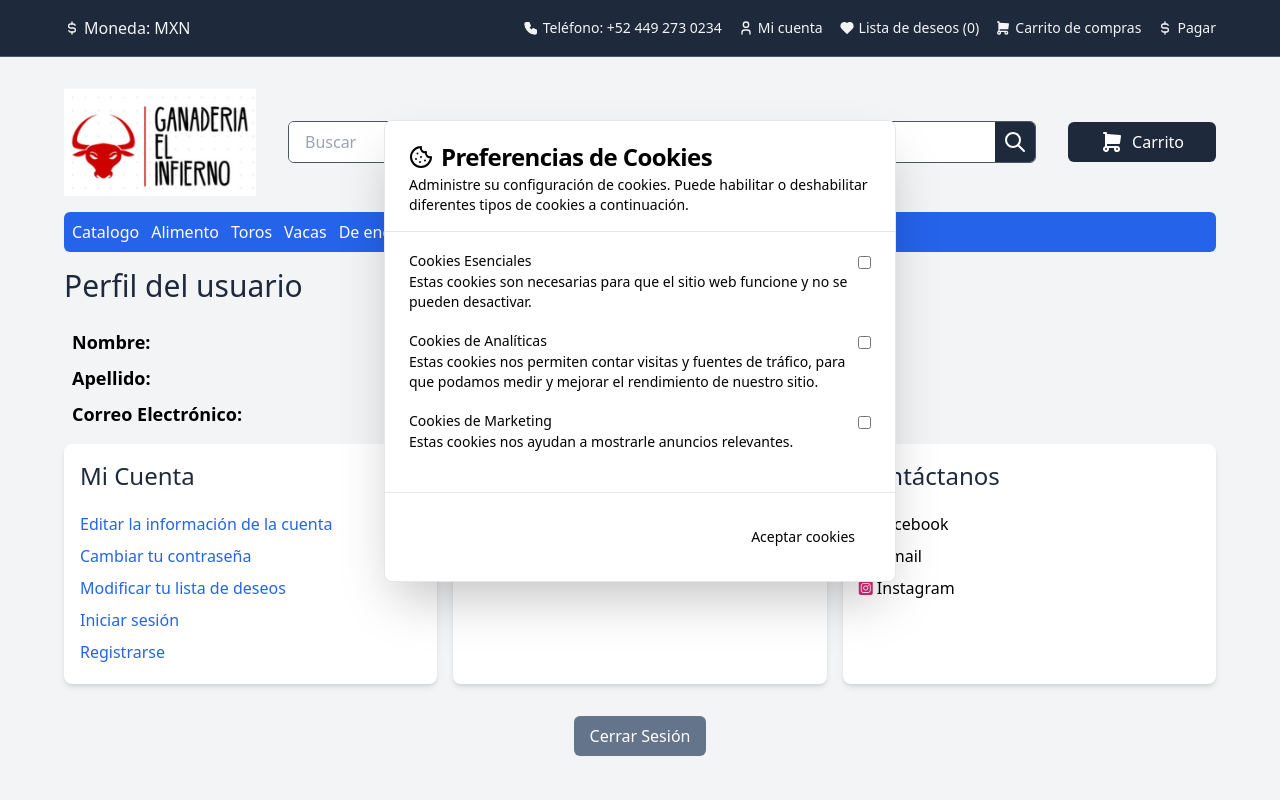
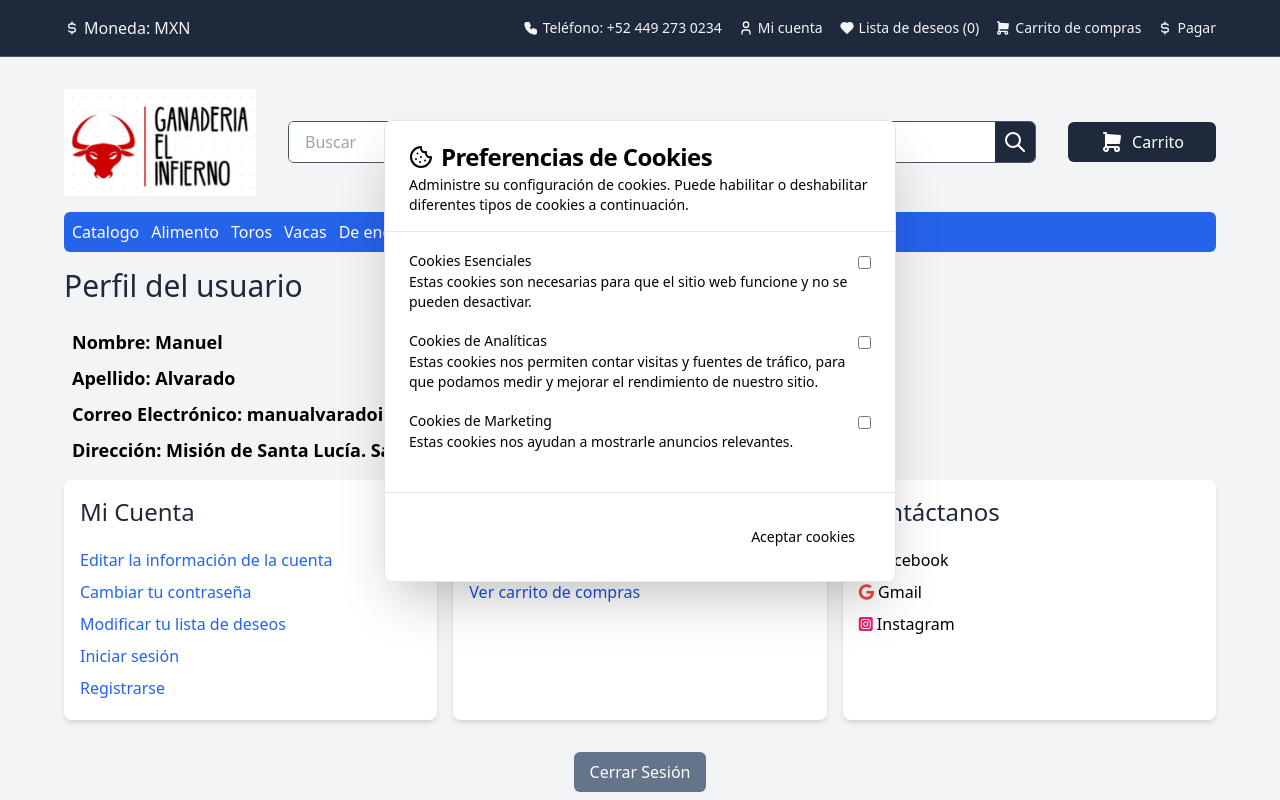
Before and after one commit to Congal-Club/ganaderia-el-infierno, an Astro site: page /account in a window 1280 px wide. Shown: the top 800 px of the page. Built offline with nearby package versions, Linux system fonts and the light colour scheme; Astro itself is replaced by a stand-in of ours.

Commit message:
Standarize filenames

```diff
--- a/src/components/islands/ProfileUser.jsx
+++ b/src/components/islands/ProfileUser.jsx
@@ -2,9 +2,10 @@ export default function ProfileUser() {
   return (
     <div>
       <div className="p-2">
-        <h2 className="text-lg font-semibold mb-2">Nombre: </h2>
-        <h2 className="text-lg font-semibold mb-2">Apellido: </h2>
-        <h2 className="text-lg font-semibold mb-2">Correo Electrónico: </h2>
+        <h2 className="text-lg font-semibold mb-2">Nombre: Manuel </h2>
+        <h2 className="text-lg font-semibold mb-2">Apellido: Alvarado</h2>
+        <h2 className="text-lg font-semibold mb-2">Correo Electrónico: manualvaradoibarr@gmail.com</h2>
+        <h2 className="text-lg font-semibold mb-2">Dirección: Misión de Santa Lucía. San Justino de Orona Madrigal #148 </h2>
       </div>
       <div className="grid grid-cols-1 md:grid-cols-2 lg:grid-cols-3 gap-4">
         <div className="bg-white rounded-lg p-4 shadow-md">
@@ -12,12 +13,12 @@ export default function ProfileUser() {
             Mi Cuenta
           </h2>
           <ul className="text-blue-600">
-            <a href="/modifyAccount">
+            <a href="/modify-account">
               <li className="py-1 hover:text-blue-800 block max-w-max">
                 Editar la información de la cuenta
               </li>
             </a>
-            <a href="/changePassword">
+            <a href="/change-password">
               <li className="py-1  hover:text-blue-800 block max-w-max">
                 Cambiar tu contraseña
               </li>
```
Also changed, not shown: src/pages/change-password.astro (renamed from src/pages/changePassword.astro), src/pages/modify-account.astro (renamed from src/pages/modifyAccount.astro).
